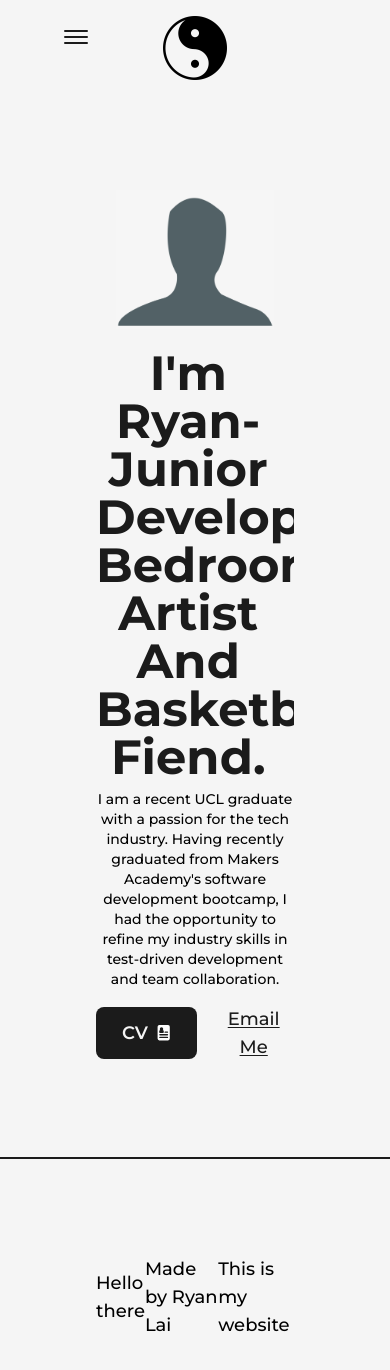
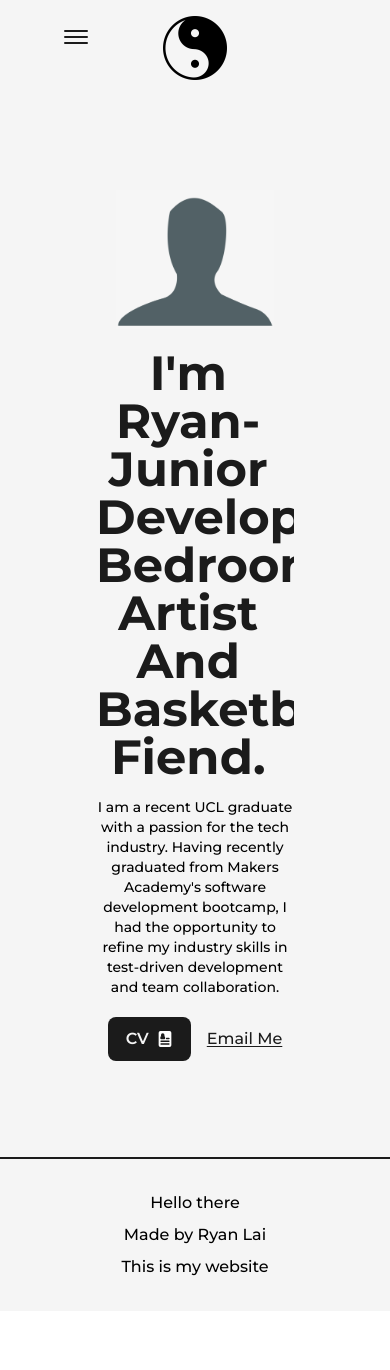
Before and after one commit to forreya/personal-website, a Next.js app: page / in a window 390 px wide. Shown: the top 1370 px of the page. After the commit the page ends 1311 px from the top, so only its background shows below. Built offline with nearby package versions, Linux system fonts and the light colour scheme.

Commit message:
Interactivity changes to multiple pages

```diff
--- a/src/components/Footer.jsx
+++ b/src/components/Footer.jsx
@@ -4,11 +4,11 @@ import Layout from "./Layout";
 const Footer = () => {
   return (
     <footer className="w-full border-t-2 border-solid border-dark
-    font-medium text-lg">
-      <Layout className="py-8 flex items-center justify-between">
-        <span>Hello there</span>
-        <Link href="/">Made by Ryan Lai</Link>
-        <Link href="/">This is my website</Link>
+    font-medium text-lg sm:text-base h-full p-0">
+      <Layout className="py-8 flex items-center justify-between xl:py-8 lg:flex-col lg:py-2 md:py-3">
+          <span className="">Hello there</span>
+          <Link href="/" className="my-2">Made by Ryan Lai</Link>
+          <Link href="/">This is my website</Link>
       </Layout>
     </footer>
   );
--- a/src/components/NavBar.jsx
+++ b/src/components/NavBar.jsx
@@ -100,7 +100,7 @@ const NavBar = () => {
           <CustomMobileLink href="/articles" title="Articles"className="" toggle={handleClick}/>
         </nav >
 
-        <nav className="flex items-center justify-center flex-wrap mt-2">
+        <nav className="flex items-center justify-center flex-wrap mt-3">
           <motion.a href="https://github.com/forreya" target={"_blank"}
           whileHover={{y:-2}}
           whileTap={{scale:0.9}}
--- a/src/pages/_app.js
+++ b/src/pages/_app.js
@@ -20,7 +20,7 @@ export default function App({ Component, pageProps }) {
       <main className={`${montserrat.variable} font-mont bg-light w-full min-h-screen`}>
         <NavBar />
         <Component {...pageProps} />
-        <Footer/>
+        <Footer />
       </main>
     </>
   )
--- a/src/pages/index.js
+++ b/src/pages/index.js
@@ -29,21 +29,21 @@ export default function Home() {
               <AnimatedText text="I'm Ryan- Junior Developer, Bedroom Artist and Basketball Fiend." className='!text-6xl !text-left
               xl:!text-5xl lg:!text-center lg:!text-6xl md:!text-5xl sm:!text-3xl'
               />
-              <p className='my-2 text-base font-medium md:text-sm sm:text-xs'>
+              <p className='my-2 text-base font-medium md:text-sm sm:text-xs md:my-4'>
                 I am a recent UCL graduate with a passion for the tech industry.
                 Having recently graduated from Makers Academy's software development bootcamp,
                 I had the opportunity to refine my industry skills in test-driven development and team collaboration.
               </p>
-              <div className='flex items-center self-start mt-2 lg:self-center'>
+              <div className='flex items-center self-start mt-2 lg:self-center md:mt-1'>
                 <Link href="/dummy-cv.pdf" target={"_blank"}
                 className='flex items-center bg-dark text-light p-2.5 px-6 rounded-lg text-lg font-semibold
                 hover:bg-light hover:text-dark border-2 border-solid border-transparent hover:border-dark
-                justify-center group'
+                justify-center group md:p-2 md:px-4 md:text-base'
                 download={true}
                 >CV <CvIcon className="w-6 ml-2 invert group-hover:invert-0"/>
                 </Link>
                 <Link href="/mailto:abcd@gmail.com" target={"_blank"}
-                className='ml-4 text-lg font-medium capitalize text-dark underline underline-offset-2'
+                className='ml-4 text-lg font-medium capitalize text-dark underline underline-offset-2 md:text-base'
                 >Email Me</Link>
               </div>
             </div>
```
Also changed, not shown: src/components/AnimatedText.jsx (line endings or trailing spaces).
